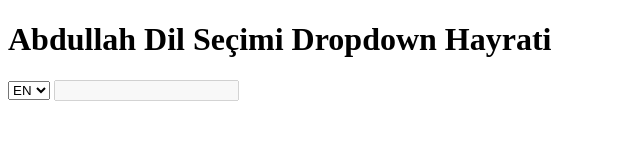
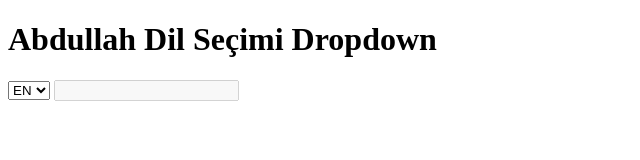
Before and after one commit to farukyucel5/JavaScript, a website: page Dropdown/lesson1.html in a window 1280 px wide. Shown: the whole page, without its empty margins (0-640 px from the left). Drawn offline with nearby package versions, Linux system fonts and the light colour scheme.

Commit message:
dropdown eklendi

```diff
--- a/Dropdown/lesson1.html
+++ b/Dropdown/lesson1.html
@@ -5,7 +5,7 @@
     <script src="https://code.jquery.com/jquery-3.6.0.min.js"></script>
 </head>
 <body>
-    <h1>Abdullah Dil Seçimi Dropdown Hayrati</h1>
+    <h1>Abdullah Dil Seçimi Dropdown</h1>
 
     <!-- Dil seçimi için dropdown -->
     <select id="dilSecimi">
```
